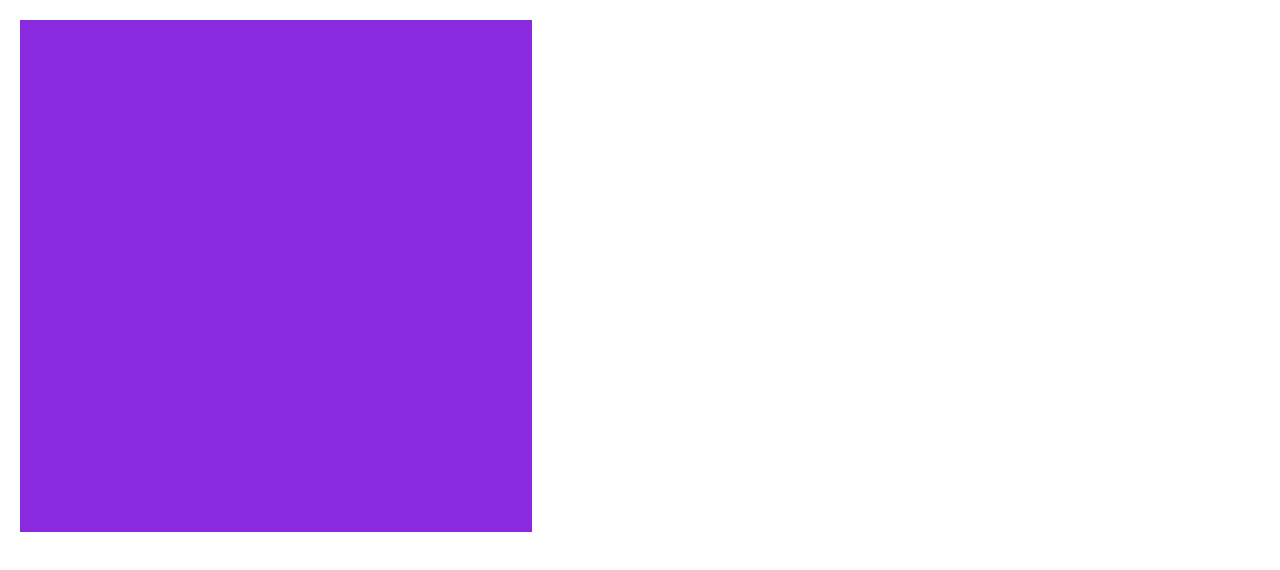
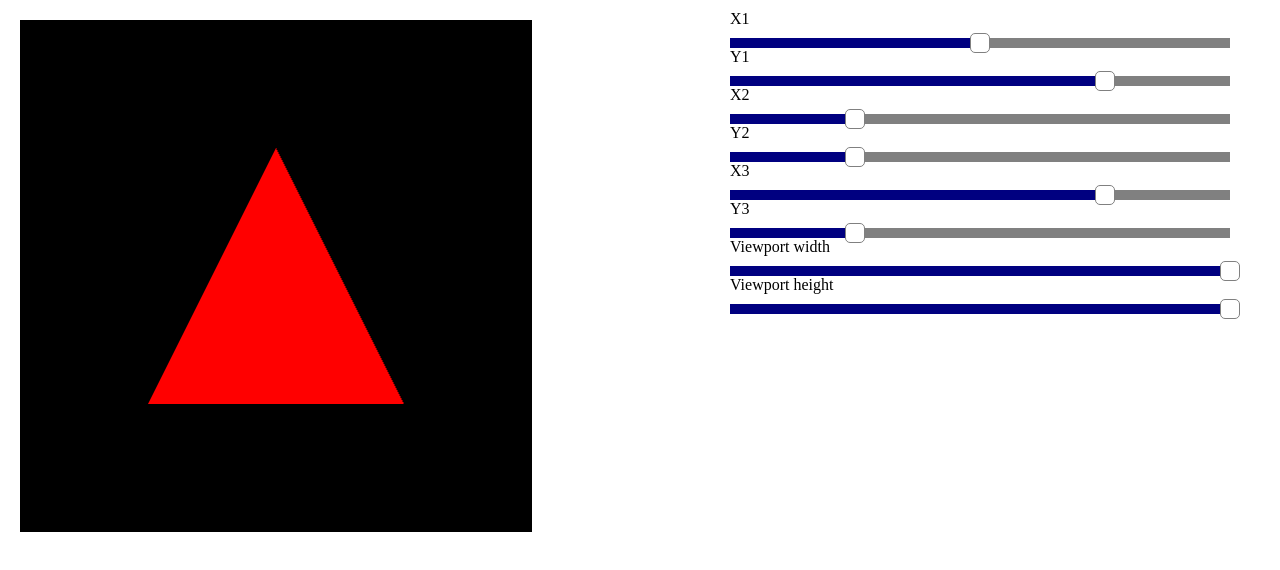
Before and after one commit to Koroffin/webgl-demo, a website built with Vite: page index.html in a window 1280 px wide. Built offline with nearby package versions, Linux system fonts and the light colour scheme.

Commit message:
basic example

```diff
--- a/index.html
+++ b/index.html
@@ -8,6 +8,7 @@
   </head>
   <body>
     <canvas id="mainCanvas"></canvas>
+    <div id="sliders"></div>
     <script type="module" src="/src/main.ts"></script>
   </body>
 </html>
--- a/src/main.ts
+++ b/src/main.ts
@@ -1 +1,141 @@
 import "./style.css";
+import { Slider } from "./slider";
+
+const vertexShaderSourceCode = `#version 300 es
+precision mediump float;
+
+in vec2 vertexPosition;
+
+void main () {
+  gl_Position = vec4(vertexPosition, 0.0, 1.0);
+}`;
+
+const fragmentShaderSourceCode = `#version 300 es
+precision mediump float;
+
+out vec4 color;
+
+void main () {
+  color = vec4(1.0, 0.0, 0.0, 1.0);
+}`;
+
+
+const main = () => {
+  const canvas = document.getElementById("mainCanvas");
+
+  if (!canvas) {
+    throw new Error("Canvas not found");
+  }
+
+  if (!(canvas instanceof HTMLCanvasElement)) {
+    throw new Error("mainCanvas should be a canvas");
+  }
+
+  const gl = canvas.getContext("webgl2");
+
+  if (!gl) {
+    throw new Error("WebGL2 is not supported");
+  }
+
+  const coordsSlidersArray = [
+    new Slider("X1", 0.0),
+    new Slider("Y1", 0.5),
+    new Slider("X2", -0.5),
+    new Slider("Y2", -0.5),
+    new Slider("X3", 0.5),
+    new Slider("Y3", -0.5),
+  ];
+
+  let verticesBuffer: WebGLBuffer;
+  let vertices: number[];
+  const bindBuffer = () => {
+    vertices = coordsSlidersArray.map(slider => slider.value);
+    verticesBuffer = gl.createBuffer();
+    gl.bindBuffer(gl.ARRAY_BUFFER, verticesBuffer);
+    gl.bufferData(gl.ARRAY_BUFFER, new Float32Array(vertices), gl.STATIC_DRAW);
+  }
+
+  bindBuffer();
+
+  coordsSlidersArray.forEach(slider => {
+    slider.bind(() => {
+      bindBuffer();
+      draw();
+    });
+  });
+
+  const vertexShader = gl.createShader(gl.VERTEX_SHADER);
+
+  if (!vertexShader) {
+    throw new Error("Cannot create vertex shader");
+  }
+
+  gl.shaderSource(vertexShader, vertexShaderSourceCode);
+  gl.compileShader(vertexShader);
+
+  if (!gl.getShaderParameter(vertexShader, gl.COMPILE_STATUS)) {
+    throw new Error(`Vertex shader compile error: ${gl.getShaderInfoLog(vertexShader)}`);
+  }
+
+  const fragmentShader = gl.createShader(gl.FRAGMENT_SHADER);
+
+  if (!fragmentShader) {
+    throw new Error("Cannot create fragment shader");
+  }
+
+  gl.shaderSource(fragmentShader, fragmentShaderSourceCode);
+  gl.compileShader(fragmentShader);
+
+  if (!gl.getShaderParameter(fragmentShader, gl.COMPILE_STATUS)) {
+    throw new Error(`Fragment shader compile error: ${gl.getShaderInfoLog(fragmentShader)}`);
+  }
+
+  const program = gl.createProgram();
+  gl.attachShader(program, vertexShader);
+  gl.attachShader(program, fragmentShader);
+  gl.linkProgram(program);
+
+  if (!gl.getProgramParameter(program, gl.LINK_STATUS)) {
+    throw new Error(`Cannot link the program: ${gl.getProgramInfoLog(program)}`);
+  }
+
+  const vertexPositionAttribLocation = gl.getAttribLocation(program, "vertexPosition");
+  if (vertexPositionAttribLocation < 0) {
+    throw new Error("vertexPosition attribute not found");
+  }
+
+  const viewportWidthSlider = new Slider("Viewport width", canvas.clientWidth, 100, canvas.clientWidth);
+  const viewportHeightSlider = new Slider("Viewport height", canvas.clientHeight, 100, canvas.clientHeight);
+
+  const draw = () => {
+    canvas.width = canvas.clientWidth;
+    canvas.height = canvas.clientHeight;
+
+    gl.clearColor(0.0, 0.0, 0.0, 1.0);
+    gl.clear(gl.COLOR_BUFFER_BIT | gl.DEPTH_BUFFER_BIT);
+
+    gl.viewport(0, 0, viewportWidthSlider.value, viewportHeightSlider.value);
+
+    gl.useProgram(program);
+    gl.enableVertexAttribArray(vertexPositionAttribLocation);
+
+    gl.bindBuffer(gl.ARRAY_BUFFER, verticesBuffer);
+    gl.vertexAttribPointer(
+      vertexPositionAttribLocation,
+      2,
+      gl.FLOAT,
+      false,
+      0,
+      0
+    );
+
+    gl.drawArrays(gl.TRIANGLES, 0, vertices.length / 2);
+  }
+
+  viewportWidthSlider.bind(draw);
+  viewportHeightSlider.bind(draw);
+
+  draw();
+}
+
+main();
--- /dev/null
+++ b/src/slider.ts
@@ -0,0 +1,138 @@
+export class Slider {
+    static DEFAULT_WIDTH = 500;
+    static HANDLER_RADIUS = 10;
+    minValue: number;
+    maxValue: number;
+    steps: number;
+    value: number;
+    wrapper?: HTMLDivElement;
+    fn?: (value: number) => void;
+    constructor(title: string, initialValue: number, minValue: number = -1, maxValue: number = 1, steps: number = 20, containerSelector: string = "#sliders") {
+        this.maxValue = maxValue;
+        this.minValue = minValue;
+        this.steps = steps;
+        this.value = initialValue;
+
+        const container = document.querySelector(containerSelector);
+
+        if (!container) {
+            return;
+        }
+
+        if (!(container instanceof HTMLDivElement)) {
+            return;
+        }
+
+        this.render(title, container)
+    }
+    bind(fn: (value: number) => void) {
+        this.fn = fn;
+    }
+    render(titleString: string, container: HTMLDivElement) {
+        const wrapper = document.createElement("div");
+        wrapper.classList.add("slider");
+
+        const title = document.createElement("div");
+        title.classList.add("title");
+        title.innerText = titleString;
+
+        const bar = document.createElement("div");
+        bar.classList.add("bar");
+
+        const progress = document.createElement("div");
+        progress.classList.add("progress");
+        progress.style.width = `${this.handlerPosition}px`;
+
+        const handler = document.createElement("div");
+        handler.classList.add("handler");
+        handler.style.left = `${this.handlerPosition - Slider.HANDLER_RADIUS}px`;
+        handler.addEventListener("mousedown", this.startMoving)
+
+        const handlerValue = document.createElement("div");
+        handlerValue.classList.add("handler_value");
+        handlerValue.innerText = `${this.value}`;
+
+        handler.append(handlerValue);
+        bar.append(handler, progress);
+        wrapper.append(title, bar);
+
+        container.append(wrapper);
+
+        this.wrapper = wrapper;
+    }
+    get handlerPosition() {
+        return Slider.DEFAULT_WIDTH * (this.value - this.minValue) / (this.maxValue - this.minValue);
+    }
+    startMoving = (evt: MouseEvent) => {
+        const { wrapper } = this;
+
+        if (!wrapper) {
+            return;
+        }
+
+        const handler = wrapper.querySelector(".handler");
+
+        if (!handler) {
+            return;
+        }
+
+        if (!(handler instanceof HTMLDivElement)) {
+            return;
+        }
+
+        const handlerValue = handler.querySelector(".handler_value");
+
+        if (!handlerValue) {
+            return;
+        }
+        if (!(handlerValue instanceof HTMLDivElement)) {
+            return;
+        }
+
+        handlerValue.classList.add("show");
+
+        const progress = wrapper.querySelector(".progress");
+
+        if (!progress) {
+            return;
+        }
+        if (!(progress instanceof HTMLDivElement)) {
+            return;
+        }
+
+        const { left: wrapperLeft } = wrapper.getBoundingClientRect();
+        const { left: handlerInitialLeft } = handler.getBoundingClientRect();
+        const { pageX } = evt;
+
+        const delta = pageX - handlerInitialLeft;
+
+        const mousemove = (evt: MouseEvent) => {
+            const { pageX } = evt;
+            const x = pageX - wrapperLeft - delta;
+
+            if (x < -Slider.HANDLER_RADIUS) {
+                return;
+            }
+            if (x > Slider.DEFAULT_WIDTH - Slider.HANDLER_RADIUS) {
+                return;
+            }
+
+            handler.style.left = `${x}px`;
+            this.value = this.minValue + (x + Slider.HANDLER_RADIUS) * (this.maxValue - this.minValue) / Slider.DEFAULT_WIDTH;
+            handlerValue.innerText = `${this.value}`;
+
+            progress.style.width = `${x + Slider.HANDLER_RADIUS}px`;
+
+            this.fn?.(this.value);
+        }
+
+        const mouseup = () => {
+            document.removeEventListener("mousemove", mousemove);
+            document.removeEventListener("mouseup", mouseup);
+            handlerValue.classList.remove("show");
+        }
+
+        document.addEventListener("mousemove", mousemove);
+        document.addEventListener("mouseup", mouseup);
+    }
+}
--- a/src/style.css
+++ b/src/style.css
@@ -10,3 +10,57 @@
   width: 512px;
   height: 512px;
 }
+
+#sliders {
+  position: fixed;
+  top: 10px;
+  right: 50px;
+}
+
+.slider .title {
+  user-select: none;
+}
+
+.slider .title {
+  margin-bottom: 10px;
+}
+.slider .bar {
+  width: 500px;
+  height: 10px;
+  position: relative;
+  background-color: grey;
+}
+.slider .bar .handler {
+  position: absolute;
+  width: 20px;
+  height: 20px;
+  top: -5px;
+  border-radius: 25%;
+  border: 1px solid grey;
+  background-color: white;
+  cursor: pointer;
+  z-index: 10;
+}
+.slider .bar .handler .handler_value {
+  position: absolute;
+  color: white;
+  background-color: black;
+  top: -20px;
+  width: 40px;
+  height: 18px;
+  text-align: center;
+  left: -10px;
+  display: none;
+  user-select: none;
+}
+.slider .bar .handler:hover .handler_value,
+.slider .bar .handler .handler_value.show {
+  display: block;
+}
+.slider .bar .progress {
+  position: absolute;
+  height: 10px;
+  background-color: navy;
+  top: 0;
+  left: 0;
+}
```
